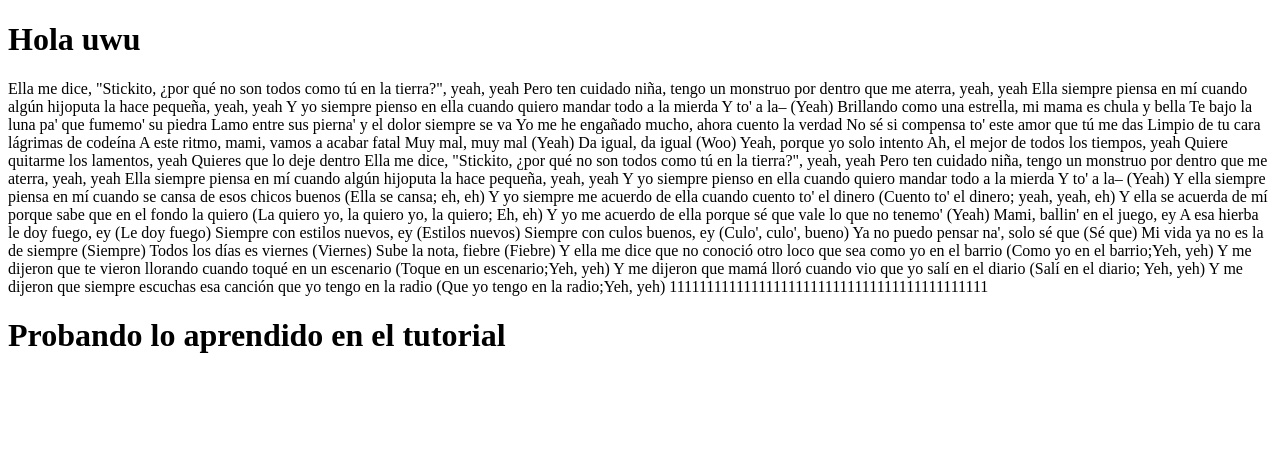
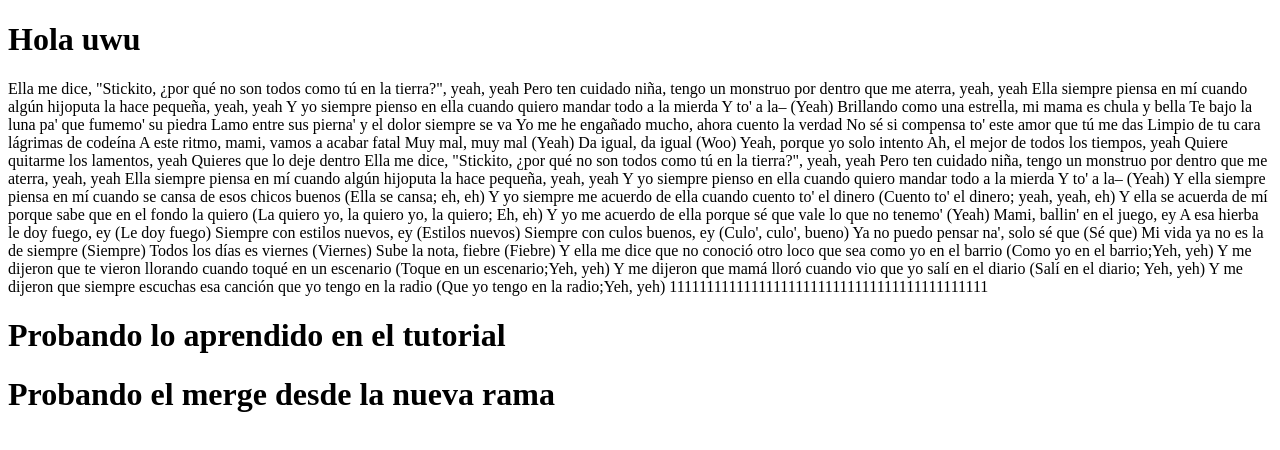
Before and after one commit to DiegoSaavedraGuerra/tutorial-git, a plain HTML site: page index.html in a window 1280 px wide. Drawn offline with Linux system fonts and the light colour scheme.

Commit message:
Poniendo en practica lo aprendido en el tutorial desde la branch

```diff
--- a/index.html
+++ b/index.html
@@ -56,5 +56,6 @@
         (Que yo tengo en la radio;Yeh, yeh)
         1111111111111111111111111111111111111111111</p>
         <h1>Probando lo aprendido en el tutorial</h1>
+        <h1>Probando el merge desde la nueva rama</h1>
 </body>
 </html>
```
